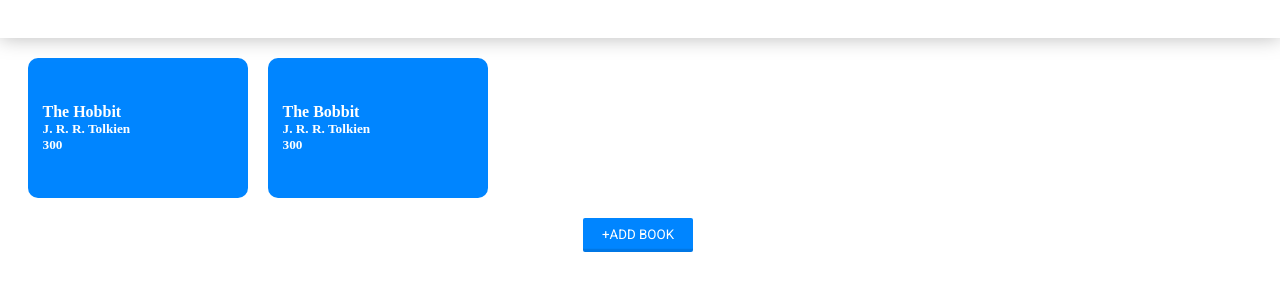
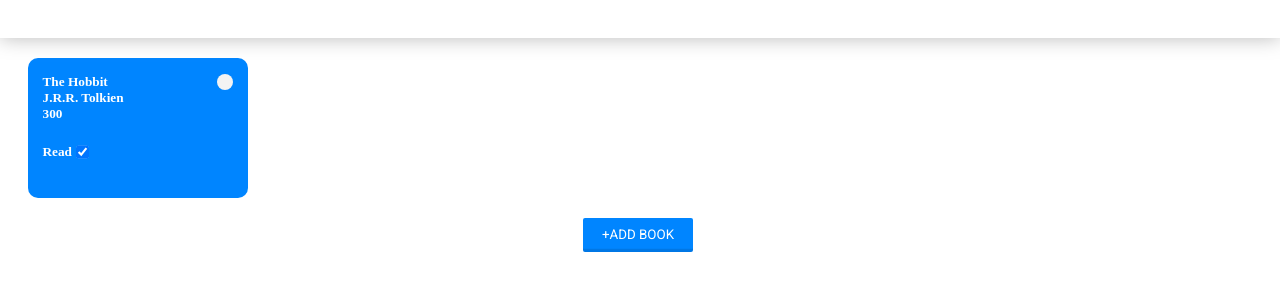
Before and after one commit to Yashido/library-js, a plain HTML site: page index.html in a window 1280 px wide. Shown: the part 83-374 px from the top of the page. Drawn offline with Linux system fonts and the light colour scheme.

Commit message:
Added rm btn onto test div

```diff
--- a/index.html
+++ b/index.html
@@ -21,9 +21,13 @@
     </header>
     <main class="main-wrapper">
         <div id="main-container">
-            <!--
+
             <div class="book-card-container" data-index=0>
-                <h5 class="book-card-title">The Hobbit</h5>
+                <div class="book-card-title-div">
+                    <h5 class="book-card-title">The Hobbit</h5>
+                    <input type="button" class="delete-button">
+                </div>
+
                 <h5 class="book-card-author">J.R.R. Tolkien</h5>
                 <h5 class="book-card-pages">300</h5>
                 <div class="book-card-progress">
@@ -31,7 +35,7 @@
                     <input type="checkbox" name="" id="" checked>
                 </div>
             </div>
-            --->
+
         </div>
         <div class="button-container">
             <button id="dialog-button">+Add Book</button>
--- a/script.js
+++ b/script.js
@@ -111,4 +111,4 @@ function addBookToLibrary() {
     console.log(myLibrary[myLibrary.length - 1]);
 };
 
-libraryIteration();
+// libraryIteration();
--- a/style.css
+++ b/style.css
@@ -70,6 +70,19 @@ body {
             .book-card-title, .book-card-author, .book-card-pages {
                 box-sizing: border-box;
                 margin: 0;
+            }
+
+            .book-card-title-div {
+                display: flex;
+                justify-content: space-between;
+            }
+
+            .delete-button {
+                border-radius: 1rem;
+                border: none;
+                height: 1rem;
+                width: 1rem;
+                background-color: rgb(243, 243, 243);
             }
 
             .book-card-progress-switch {
```
